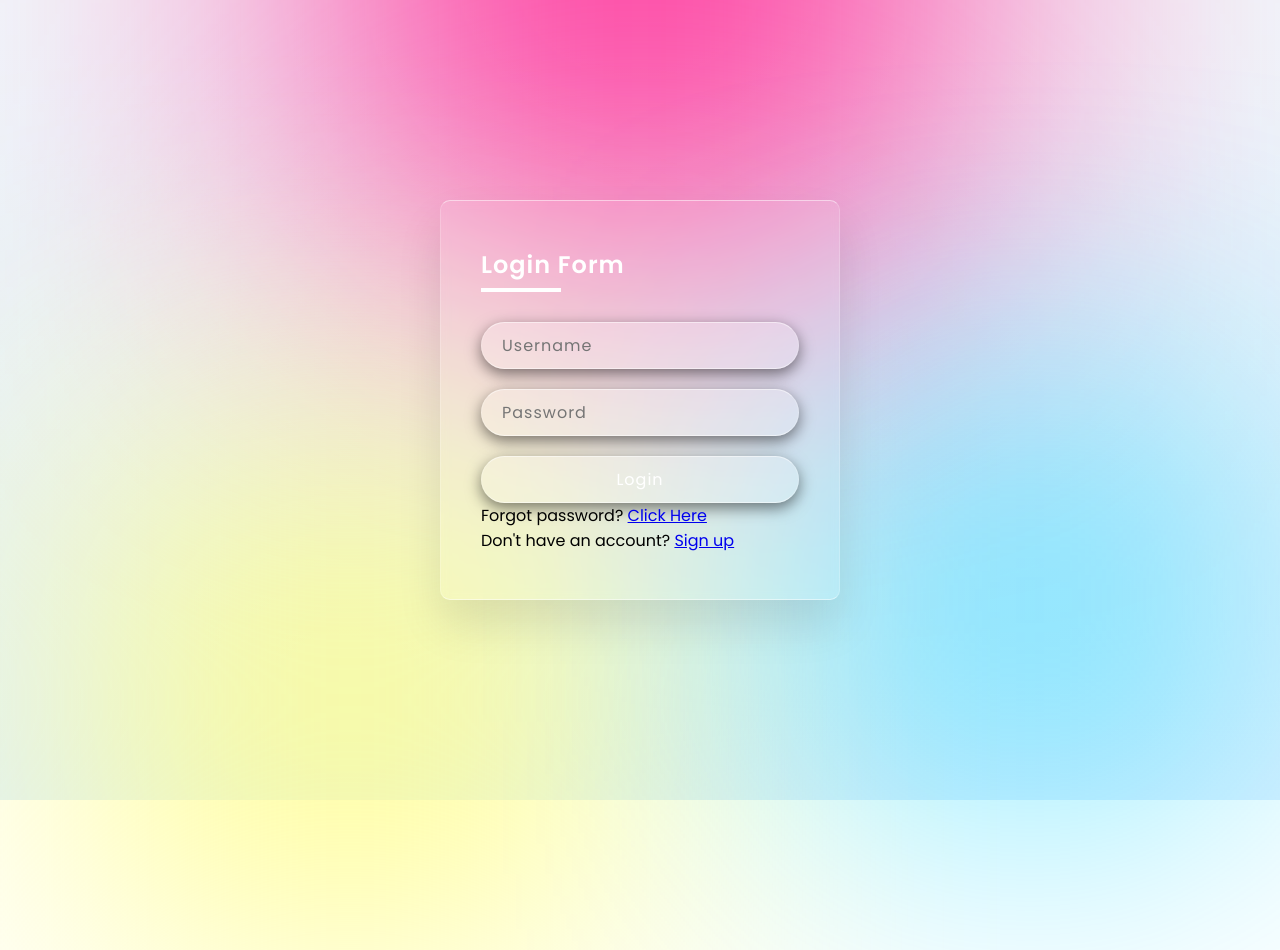
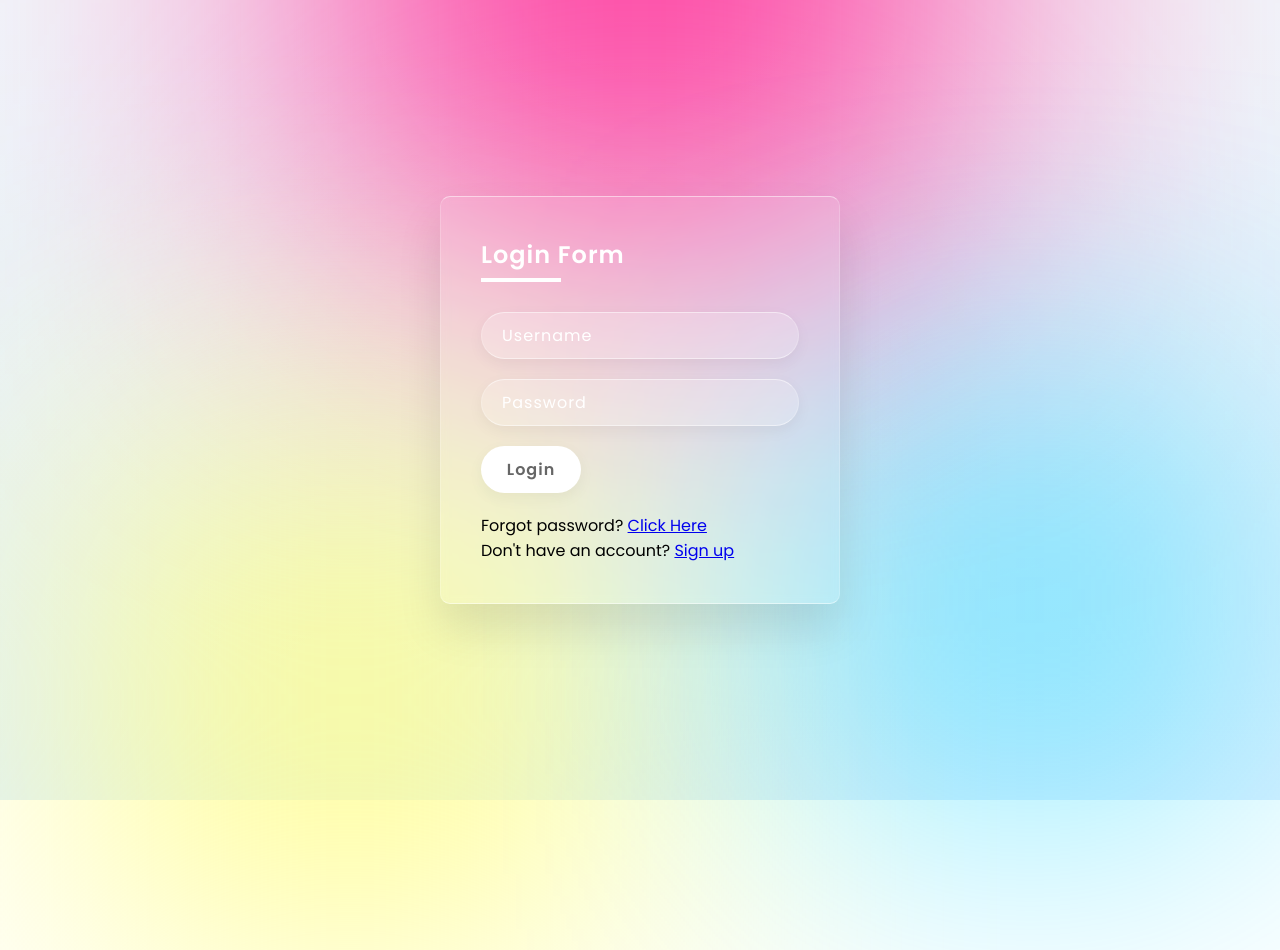
Before and after one commit to Dang3rZone/Glassmorphism_Login, a plain HTML site: page index.html in a window 1280 px wide. Drawn offline with Linux system fonts and the light colour scheme.

Commit message:
added style to the input placeholders and type submit

```diff
--- a/style.css
+++ b/style.css
@@ -102,5 +102,17 @@ section .color:nth-child(3) {
   font-size: 16px;
   letter-spacing: 1px;
   color: #fff;
-  box-shadow: 0 5px 15px rgba(0, 0, 0, 0.5);
+  box-shadow: 0 5px 15px rgba(0, 0, 0, 0.05);
 }
+.form .inputBox input::placeholder {
+  color: #fff;
+}
+
+.form .inputBox input[type='submit'] {
+  background: #fff;
+  color: #666;
+  max-width: 100px;
+  cursor: pointer;
+  margin-bottom: 20px;
+  font-weight: 600;
+}
```
